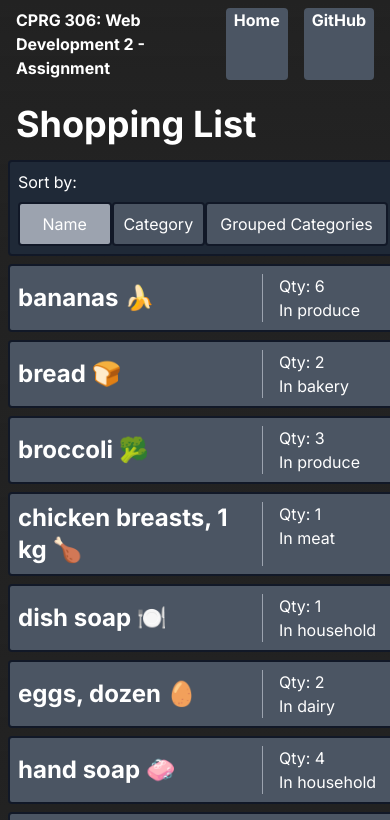
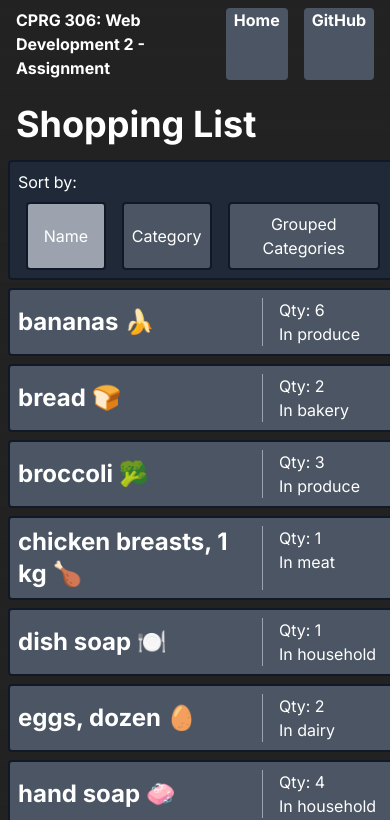
Before and after one commit to James-Sundby/cprg306-assignments, a Next.js app: page /week5 in a window 390 px wide. Shown: the top 820 px of the page. Built offline with nearby package versions, Linux system fonts and the light colour scheme.

Commit message:
Styling buttons for better mobile look

```diff
--- a/app/week5/item-list.js
+++ b/app/week5/item-list.js
@@ -27,15 +27,15 @@ export default function ItemList() {
 
         <div className="flex flex-col w-full max-w-lg sm:w-fill bg-gray-800 p-2 m-2 border-2 border-gray-900 rounded">
           <div className="flex pb-2">Sort by: </div>
-          <div className="flex justify-between ">
+          <div className="flex">
             <button
-              className={`${sortBy === 'name' ? 'bg-gray-400' : 'bg-gray-600'} border-2 border-gray-900 rounded p-2 text-white w-28`}
+              className={`${sortBy === 'name' ? 'bg-gray-400' : 'bg-gray-600'} border-2 border-gray-900 rounded p-2 text-white mx-2 w-28`}
               onClick={() => setSortBy("name")}>Name</button>
             <button
-              className={`${sortBy === 'category' ? 'bg-gray-400' : 'bg-gray-600'} border-2 border-gray-900 rounded p-2 text-white w-28`}
+              className={`${sortBy === 'category' ? 'bg-gray-400' : 'bg-gray-600'} border-2 border-gray-900 rounded p-2 text-white mx-2 w-28`}
               onClick={() => setSortBy("category")}>Category</button>
             <button
-                className={`${sortBy === 'grouped' ? 'bg-gray-400' : 'bg-gray-600'} border-2 border-gray-900 rounded p-2 text-white w-56`}
+                className={`${sortBy === 'grouped' ? 'bg-gray-400' : 'bg-gray-600'} border-2 border-gray-900 rounded p-2 text-white mx-2 w-56`}
                 onClick={() => setSortBy("grouped")}>Grouped Categories</button>
           </div>
         </div>
```
